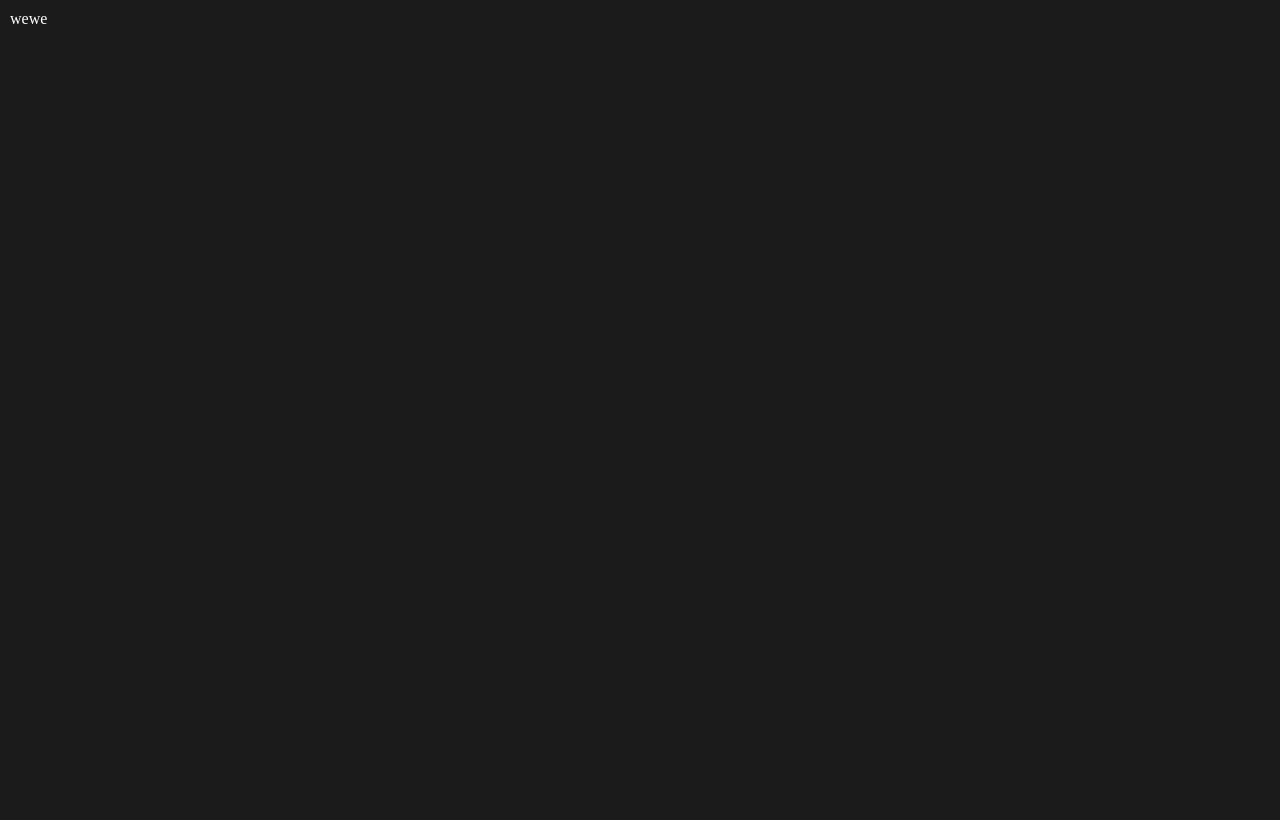
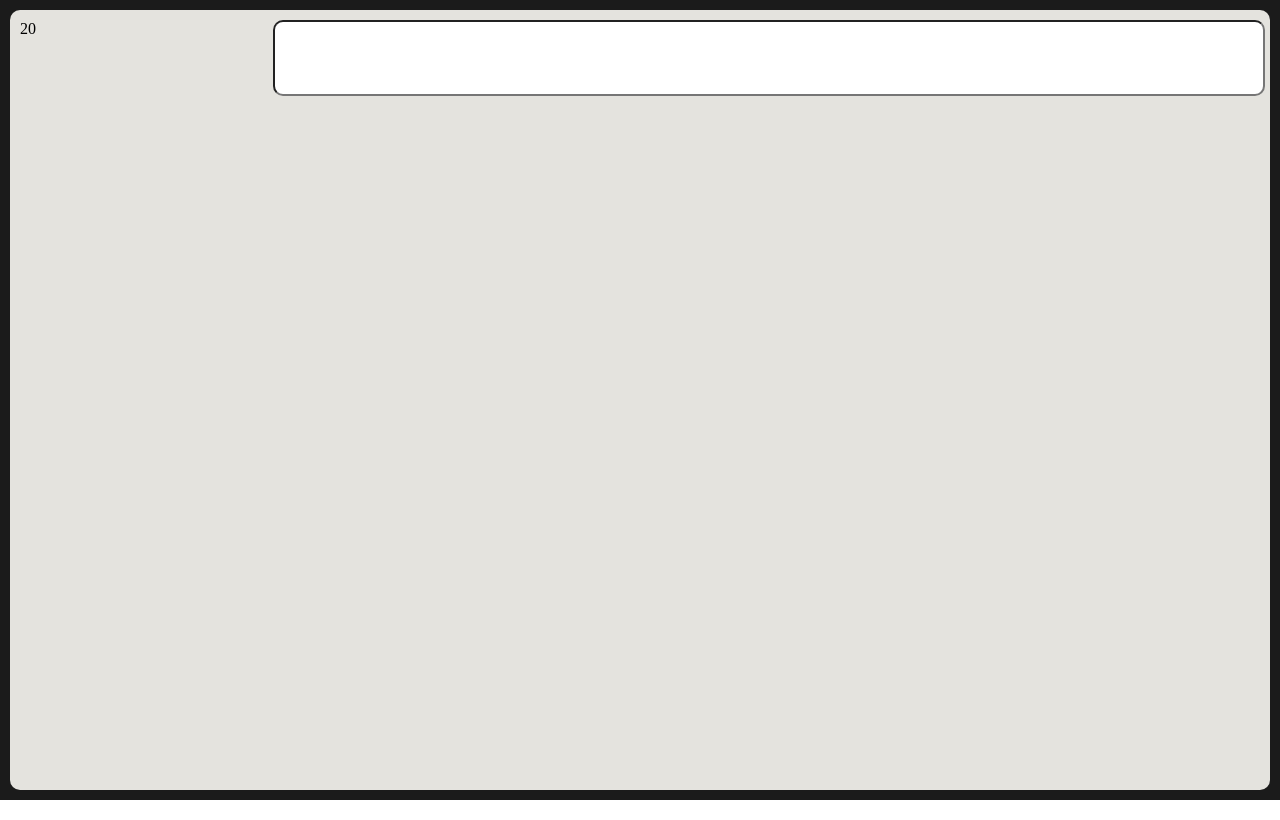
Before and after one commit to O-orion/my-prompt, a React (Create React App) app: page / in a window 1280 px wide. Built offline with nearby package versions, Linux system fonts and the light colour scheme.

Commit message:
feat: criando components input,containerGrid, displayPrompt e page home

```diff
--- a/src/App.tsx
+++ b/src/App.tsx
@@ -1,11 +1,12 @@
 import React from 'react';
 import Container from './components/component/Container.styled';
+import Home from './pages/Home';
 // import './App.css';
 
 function App() {
   return (
     <Container backgroundColor='#1B1B1B' padding='10px' width='100vw' height='100vh' >
-wewe
+      <Home></Home>
     </Container>
   );
 }
--- a/src/components/component/Container.styled.tsx
+++ b/src/components/component/Container.styled.tsx
@@ -2,7 +2,7 @@ import styled from "styled-components";
 import ContainerProps from "../../models/ContainerProps";
 
 const Container = styled.div<ContainerProps>`
-    background-color: ${(props) => props.backgroundColor};
+    background-color: ${(props) => props.backgroundColor ? props.backgroundColor : 'none'};
     width: ${(props) => props.width};
     height: ${(props) => props.height};
     color: ${(props) => props.color ? props.color : "#fff"};
--- /dev/null
+++ b/src/components/component/ContainerGrid.styled.tsx
@@ -0,0 +1,15 @@
+import styled from "styled-components";
+
+export const ContainerGrid = styled.section`
+    width: 100%;
+    height: 100%;
+    background-color: #E4E3DE;
+    color: #000;
+
+    border-radius: 10px;
+    padding: 10px;
+
+    display: grid;
+    grid-template-columns: 20% 80%;
+    gap: 5px;
+`
--- /dev/null
+++ b/src/components/component/Input.tsx
@@ -0,0 +1,8 @@
+import styled from "styled-components";
+
+export const InputPrompt = styled.input`
+width: 100%;
+height: 10%;
+padding: 10px;
+border-radius: 10px;
+`
--- /dev/null
+++ b/src/components/groupComponents/DisplayPrompt.tsx
@@ -0,0 +1,10 @@
+import Container from "../component/Container.styled";
+import { InputPrompt } from "../component/Input";
+
+export function DisplayPrompt() {
+    return (
+        <Container width="100%" height="100%" padding="0" >
+            <InputPrompt></InputPrompt>
+        </Container>
+    )
+}
--- /dev/null
+++ b/src/components/layouts/MyPromps.tsx
@@ -0,0 +1,11 @@
+import { ContainerGrid } from "../component/ContainerGrid.styled";
+import { DisplayPrompt } from "../groupComponents/DisplayPrompt";
+
+export function MyPrompts() {
+    return (
+        <ContainerGrid>
+            <div>20</div>
+            <DisplayPrompt></DisplayPrompt>
+        </ContainerGrid>
+    )
+}
--- a/src/index.tsx
+++ b/src/index.tsx
@@ -3,6 +3,7 @@ import ReactDOM from 'react-dom/client';
 import App from './App';
 import reportWebVitals from './reportWebVitals';
 import 'normalize.css'; // Importando normalize.css
+import './styles/index.css'
 
 const root = ReactDOM.createRoot(
   document.getElementById('root') as HTMLElement
--- a/src/models/ContainerProps.ts
+++ b/src/models/ContainerProps.ts
@@ -1,5 +1,5 @@
 export default interface ContainerProps {
-    backgroundColor: string,
+    backgroundColor?: string,
     width: string,
     height: string,
     color?: string
--- /dev/null
+++ b/src/pages/Home.tsx
@@ -0,0 +1,13 @@
+import { ContainerGrid } from "../components/component/ContainerGrid.styled";
+import { InputPrompt } from "../components/component/Input";
+import { MyPrompts } from "../components/layouts/MyPromps";
+
+function Home() {
+    return (
+
+        <MyPrompts></MyPrompts>
+
+    )
+}
+
+export default Home;
--- /dev/null
+++ b/src/styles/index.css
@@ -0,0 +1,3 @@
+* {
+    box-sizing: border-box;
+}
```
